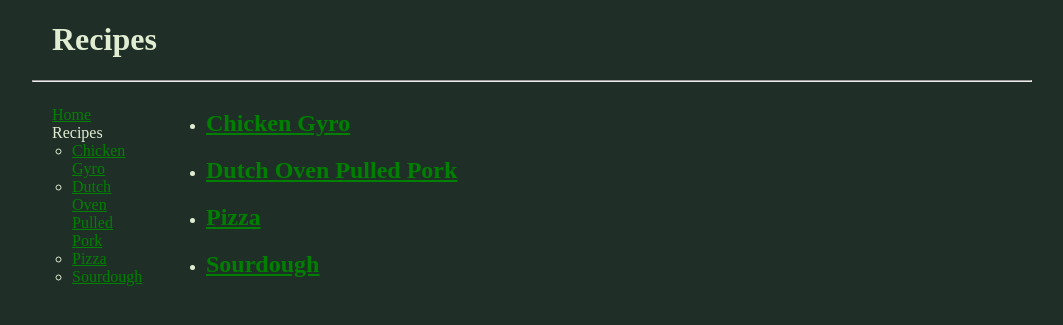
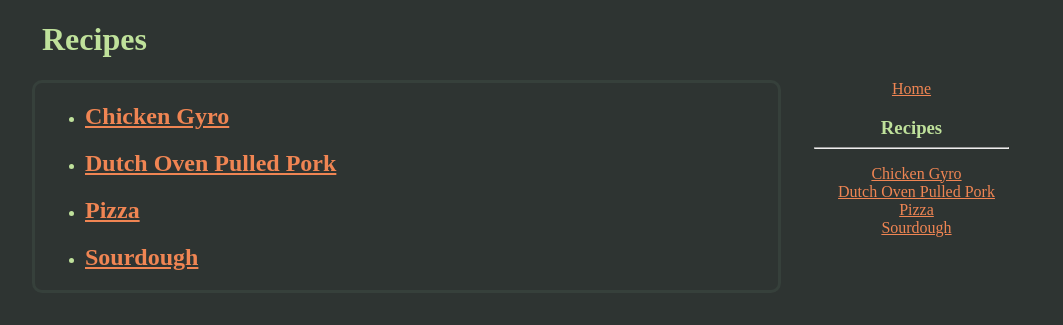
Before and after one commit to CalebHicks1/jekyll_website, a Jekyll site: the page built from recipes.html, in a window 1280 px wide. Shown: the top 325 px of the page, without its empty margins (108-1171 px from the left). Built offline with Jekyll 4.4.1, drawn with Linux system fonts in a browser that asks for light colours; some web fonts are replaced.

Commit message:
updated style

```diff
--- a/_includes/navigation_vertical.html
+++ b/_includes/navigation_vertical.html
@@ -1,4 +1,4 @@
-<ul style="position:sticky; top:20px;list-style-type: none; padding-inline-start: 0px;">
+<div style="position:sticky; top:20px;list-style-type: none; padding-inline-start: 0px; text-align: center;">
     {% for item in site.data.navigation %}
     <li>
 
@@ -13,18 +13,20 @@
     {% for collection in collections %}
     <li>
 
+        <h3 style="margin-bottom: 0;">
             {{ collection.label | capitalize }}
-        <ul style=" padding-inline-start: 20px;">
+        </h3>
+        <hr style="color:var(--fg-color); width:80%">
+        <ul style=" padding-inline-start: 10px;">
 
             {% for item in collection.docs %}
-            <li>
 
             <a href="{{ item.url }}" {% if page.url==item.url %} class="current" {% endif %}>
                 {{ item.title }}
             </a>
-            </li>
+            <br>
             {% endfor %}
     </li>
     </ul>
     {% endfor %}
-</ul>
+</div>
--- a/_layouts/content.html
+++ b/_layouts/content.html
@@ -10,15 +10,16 @@
 
 <body>
     <h1 style="padding-left:10px;">{{ page.title }}</h1>
-    <hr>
-    <div style="width: 100%; display:flex;">
-        <!-- left column -->
-        <div style="flex:25%; padding-left:10px;">
-            {% include navigation_vertical.html %}
+    <div style="width: 100%; display:flex; ">
+        <!-- left column holds page content -->
+        <div
+            style="flex:75%; padding-left:10px; padding-right:10px; border:solid; border-radius: 10px; border-width: 1; border-color: var(--faded-color);">
+            {{ content }}
         </div>
         <!-- right column -->
-        <div style="flex:75%; padding-left:10px; padding-right:10px;">
-            {{ content }}
+        <div style="flex:25%; padding-left:10px;">
+
+            {% include navigation_vertical.html %}
         </div>
     </div>
 
--- a/_layouts/default.html
+++ /dev/null
@@ -1,27 +0,0 @@
-<!doctype html>
-<html>
-
-<head>
-    <meta charset="utf-8">
-    <title>{{ page.title }}</title>
-    <link rel="stylesheet" href="/assets/css/styles.css">
-    <link rel="icon" href="/assets/images/hat.ico" type="image/x-icon">
-</head>
-
-<body>
-    <h1 style="padding-left:20px;">{{ page.title }}</h1>
-    <hr>
-    <div style="width: 100%; display:flex;">
-        <!-- left column -->
-        <div style="flex:10%; height: 300px; padding-left:20px;">
-            {% include navigation_vertical.html %}
-        </div>
-        <!-- right column -->
-        <div style="flex:90%; padding-left:20px; padding-right:20px;">
-            {{ content }}
-        </div>
-    </div>
-
-</body>
-
-</html>
--- a/_sass/main.scss
+++ b/_sass/main.scss
@@ -14,10 +14,11 @@
 
 // colors
 :root {
-    --bg-color: rgb(31, 47, 39);
-    --fg-color: rgb(224, 237, 210);
-    --selected-link-color: chartreuse;
-    --link-color: green;
+    --bg-color: rgb(46, 52, 50);
+    --fg-color: rgb(191, 225, 155);
+    --faded-color: rgb(54, 64, 59);
+    --selected-link-color: rgb(240, 91, 22);
+    --link-color: rgb(240, 133, 83);
 }
 
 
--- a/index.html
+++ b/index.html
@@ -1,8 +1,8 @@
 ---
+title: Caleb Online
 layout: content
-title: Caleb Online
 ---
+<img src="/assets/images/sketch.png" style="width: 100%;">
 <p>
-    This is a site about nothing.
+    Hi I'm caleb. I have always wanted to make a website like this, I hope you enjoy.
 </p>
-<img src="/assets/images/sketch.png" width="70%;">
--- a/recipes.html
+++ b/recipes.html
@@ -1,5 +1,5 @@
 ---
-layout: default
+layout: content
 title: Recipes
 ---
 <ul>
```
Also changed, not shown: _recipes/pizza.md (+1 -1 lines), assets/images/sketch.png. Lines whose indentation alone changed are shown as unchanged.
